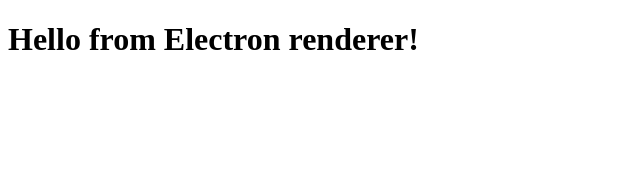
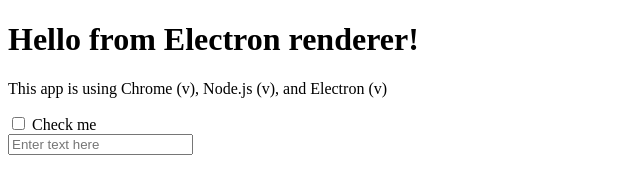
Before and after one commit to ZilchNullNada/my-electron-app, an Electron app: page index.html in a window 800 px wide. Shown: the whole page, without its empty margins (0-640 px from the left). Drawn offline with Linux system fonts and the light colour scheme; no server answers.

Commit message:
add things to index

```diff
--- a/index.html
+++ b/index.html
@@ -14,6 +14,11 @@
   </head>
   <body>
     <h1>Hello from Electron renderer!</h1>
+    <p id="info"></p>
+    <input type="checkbox" id="myCheckbox">
+    <label for="myCheckbox">Check me</label>
+    <br>
+    <input type="text" id="myText" placeholder="Enter text here">
   </body>
   <script src="./renderer.js"></script>
 </html>
```
